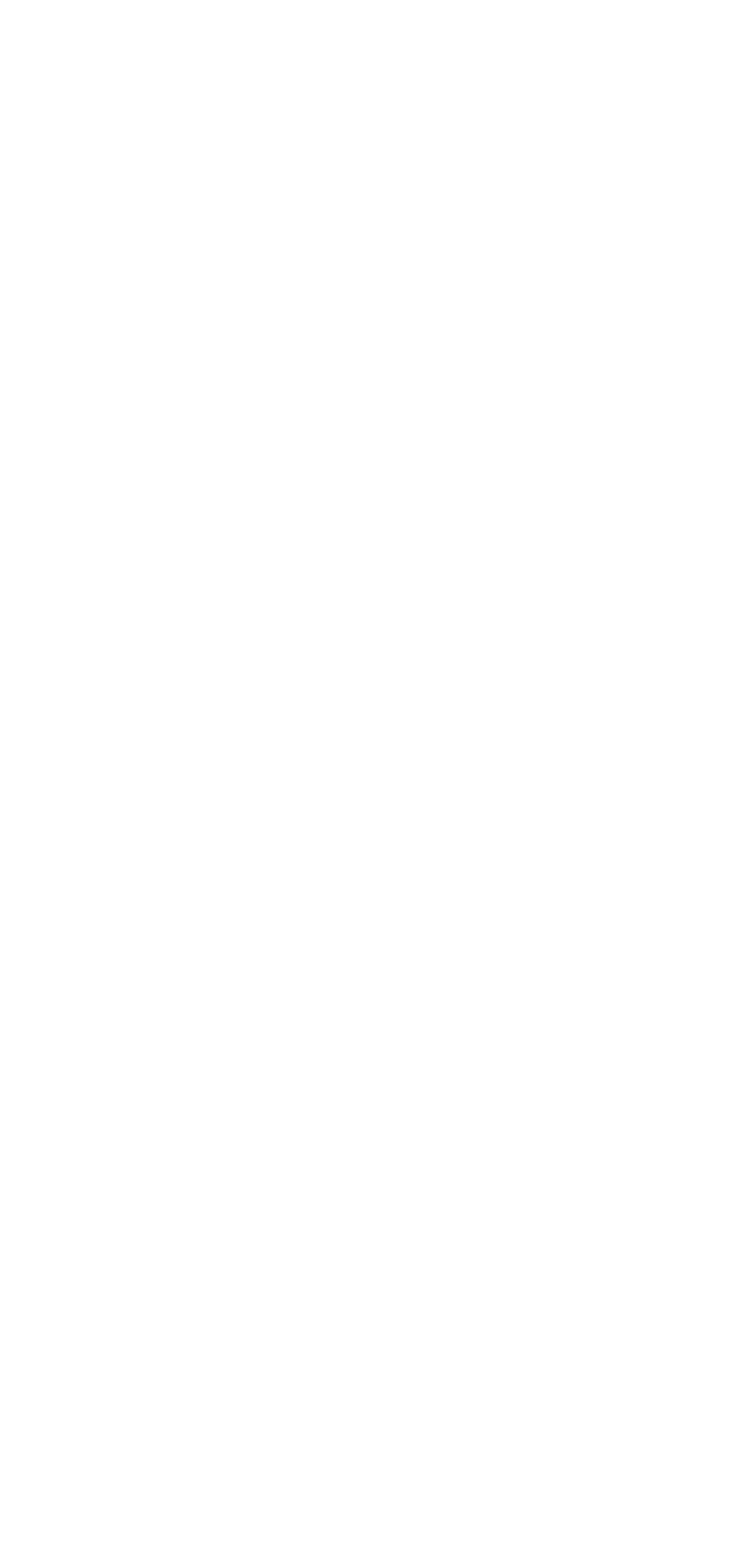
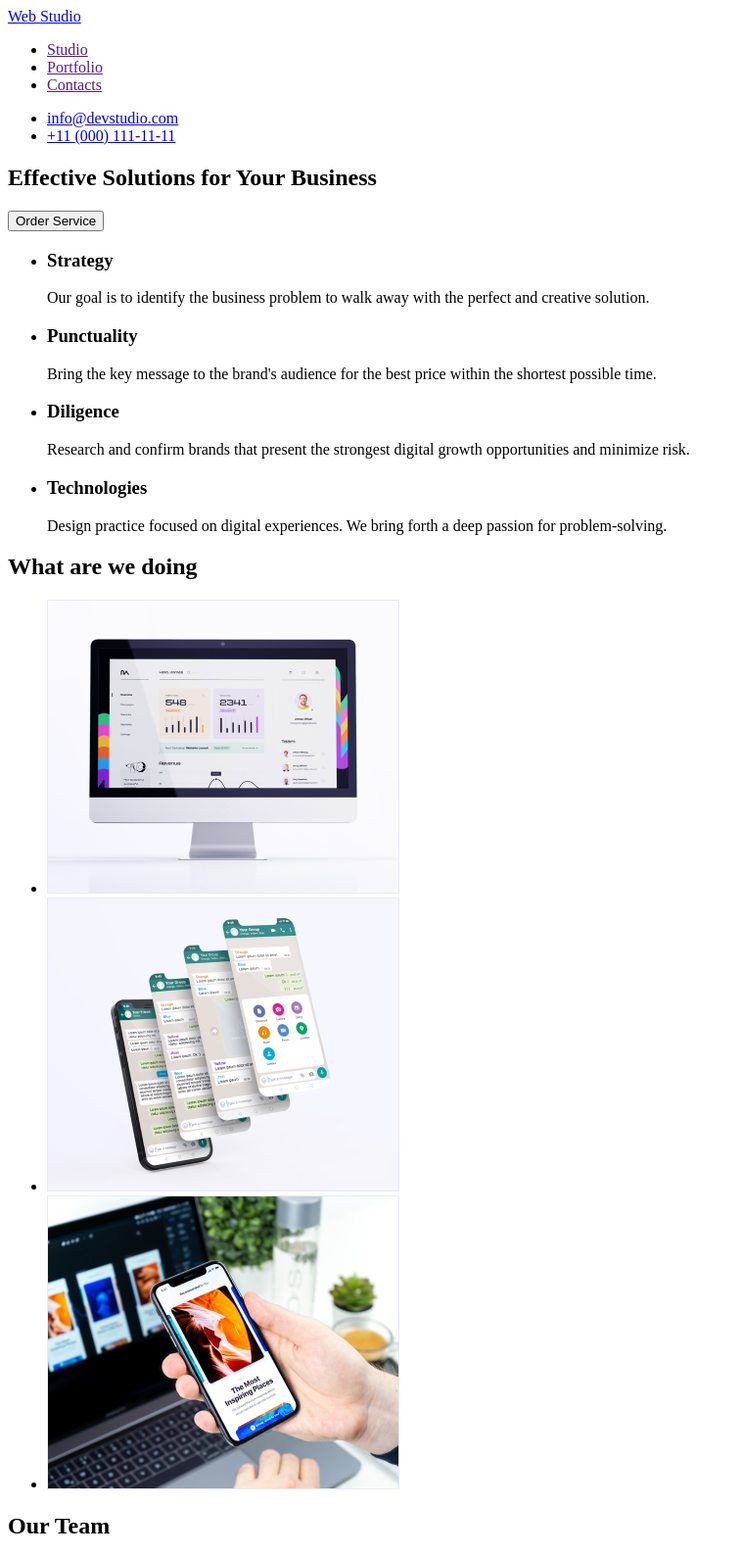
Before and after one commit to SvistPetro/goit-markup-hw-01, a plain HTML site: page index.html in a window 1280 px wide. Shown: the top 1588 px of the page at 98% size, without its empty margins (0-759 px from the left). Before the commit the page ends 800 px from the top, so only its background shows below. Drawn offline with Linux system fonts and the light colour scheme.

Commit message:
Розмітка першої сторінки без CSS

```diff
--- a/index.html
+++ b/index.html
@@ -4,9 +4,115 @@
     <meta charset="UTF-8">
     <meta http-equiv="X-UA-Compatible" content="IE=edge">
     <meta name="viewport" content="width=device-width, initial-scale=1.0">
-    <title>Document</title>
+    <title>Web Studio</title>
 </head>
 <body>
+    <header>
+        <nav>
+            <a href="./index.html">
+                <span>Web</span>
+                <span>Studio</span>
+            </a>
+
+            <ul>
+                <li><a href="">Studio</a></li>
+                <li><a href="">Portfolio</a></li>
+                <li><a href="">Contacts</a></li>
+            </ul>
+
+        </nav>
+
+        <ul>
+            <li><a href="mailto:info@devstudio.com">info@devstudio.com</a></li>
+            <li><a href="tel:+110001111111">+11 (000) 111-11-11</a></li>
+        </ul>
+    </header>
+
+    <main>
+        <section>
+            <h1>Effective Solutions for Your Business</h1>
+            <button>Order Service</button>
+        </section>
+
+        <section>
+            <ul>
+                <li>
+                    <h3>Strategy</h3>
+                    <p>Our goal is to identify the business problem to walk away with the perfect and creative solution. </p>
+                </li>
+            </ul>
+
+            <ul>
+                <li>
+                    <h3>Punctuality</h3>
+                    <p>Bring the key message to the brand's audience for the best price within the shortest possible time.</p>
+                </li>
+            </ul>
+
+            <ul>
+                <li>
+                    <h3>Diligence</h3>
+                    <p>Research and confirm brands that present the strongest digital growth opportunities and minimize risk.</p>
+                </li>
+            </ul>
+
+            <ul>
+                <li>
+                    <h3>Technologies</h3>
+                    <p>Design practice focused on digital experiences. We bring forth a deep passion for problem-solving.</p>
+                </li>
+            </ul>
+        </section>
+
+        <section>
+            <h2>What are we doing</h2>
+
+            <ul>
+                <li><img src="./images/section3img1.png" alt="images-1" width="360"></li>
+                <li><img src="./images/section3img2.png" alt="images-2" width="360"></li>
+                <li><img src="./images/section3img3.png" alt="images-3" width="360"></li>
+            </ul>
+        </section>
+
+        <section>
+            <h2>Our Team</h2>
+
+            <ul>
+                <li>
+                    <img src="./images/section4img1.png" alt="foto-1" width="264">
+                    <h3>Mark Guerrero</h3>
+                    <p>Product Designer</p>
+                </li>
+
+                <li>
+                    <img src="./images/section4img2.png" alt="foto-2" width="264">
+                    <h3>Tom Ford</h3>
+                    <p>Frontend Developer</p>
+                </li>
+
+                <li>
+                    <img src="./images/section4img3.png" alt="foto-3" width="264">
+                    <h3>Camila Garcia</h3>
+                    <p>Marketing</p>
+                </li>
+
+                <li>
+                    <img src="./images/section4img4.png" alt="foto-4" width="264">
+                    <h3>Daniel Wilson</h3>
+                    <p>UI Designer</p>
+                </li>
+            </ul>
+        </section>
+    </main>
+
+    <footer>
+        <a href="./index.html">
+            <span>Web</span>
+            <span>Studio</span>
+        </a>
+
+        <p>Increase the flow of customers and sales for your business with digital marketing & growth solutions.</p>
+    </footer>
 
 </body>
 </html>
```
Also changed, not shown: images/logoheader.svg (added), images/section3img1.png (added), images/section3img2.png (added), images/section3img3.png (added), images/section4img1.png (added), images/section4img2.png (added), images/section4img3.png (added), images/section4img4.png (added), 1 other file.
